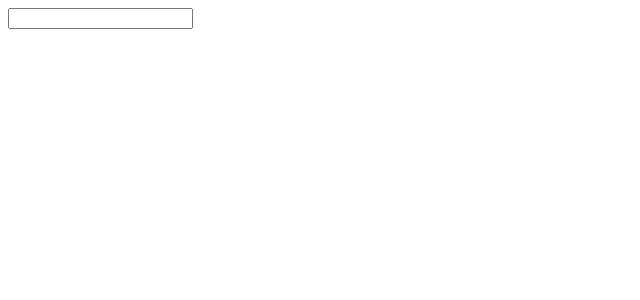
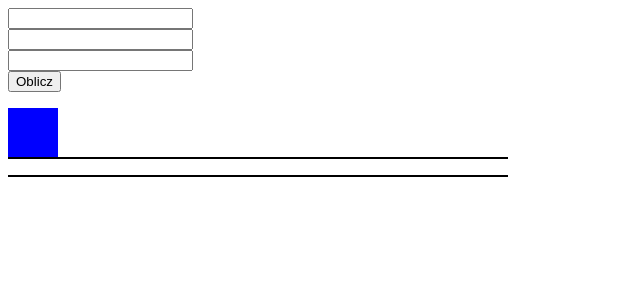
Before and after one commit to MaxBTD/MaxBTD.github.io, a SvelteKit app: page /Programs/FizRamp in a window 1280 px wide. Shown: the top 300 px of the page, without its empty margins (0-640 px from the left). Built offline with nearby package versions, Linux system fonts and the light colour scheme; a web font is replaced by a local one.

Commit message:
secret subPage

```diff
--- a/src/routes/(MainPage)/+layout.svelte
+++ b/src/routes/(MainPage)/+layout.svelte
@@ -46,7 +46,7 @@
 </script>
 
 <div id="imgViewer">
-    <button onclick="{viewerExit}"></button>
+    <button onclick="{viewerExit}" aria-labelledby="."></button>
     <img src="grafic.webp" alt="currentpicture" id="imgViewerImg"/>
     <p>[ Click off image to close ]</p>
 </div>
--- a/src/routes/(Programs)/Programs/FizRamp/+page.svelte
+++ b/src/routes/(Programs)/Programs/FizRamp/+page.svelte
@@ -1,10 +1,43 @@
 <script>
+    let offset = $state(0);
+    let degree = $state(0);
 
+    function popchnijBlok(){
+        let kat = document.getElementById("fizRampK").value;
+        let tarcie = document.getElementById("fizRampT").value;
+        let predkosc = document.getElementById("fizRampV").value;
+
+        degree = -kat;
+
+
+
+        return 0;
+    }
 
 
 </script>
 <div id="mainDiv">
-    <input type="number" id="fizRamp"/>
+    <input type="number" id="fizRampK"/><br/>
+    <input type="number" id="fizRampT"/><br/>
+    <input type="number" id="fizRampV"/><br/>
+    <button onclick={()=>{popchnijBlok()}}>Oblicz</button>
+
+    <p id="pD"></p>
+
+    <div id="trojkatFiz" style="rotate:{degree}deg;">
+        <svg height=50 width=50 style="position:relative; left:{offset}px;">
+            <rect height=50 width=50 x=0 y=0 fill="blue"/>
+        </svg>
+        <br/>
+        <svg height=2 width=500 style="position:relative; bottom:17px;">
+            <rect height=2 width=500 x=0 y=0 fill="black"/>
+        </svg>
+    </div>
+    <svg height=2 width=500 style="position:relative; bottom:17px;">
+        <rect height=2 width=500 x=0 y=0 fill="black"/>
+    </svg>
+
+
 </div>
 
 <style>
```
